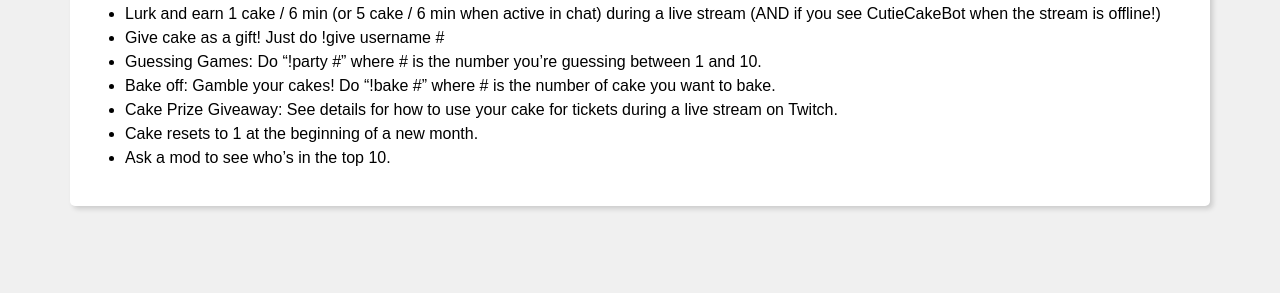
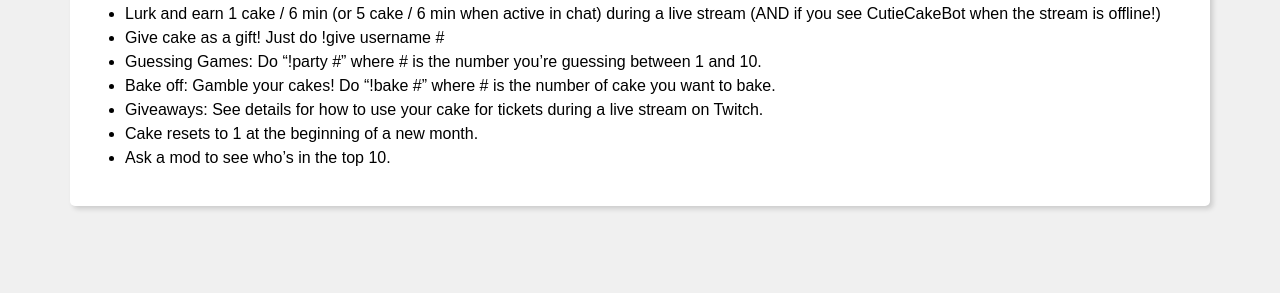
Before and after one commit to DeviCatOutlet/devicatoutlet.github.io, a Jekyll site: the page built from channelinfo.md, in a window 1280 px wide and 900 px high, scrolled down 1381 px. Shown: the part 475-768 px from the top of the window. Built offline with Jekyll 4.4.1, drawn with Linux system fonts in a browser that asks for light colours; our own code applies the rules of GitHub Pages for plain Markdown files.

Commit message:
Update channel info

```diff
--- a/channelinfo.md
+++ b/channelinfo.md
@@ -37,7 +37,7 @@ do the !cake command.
   between 1 and 10.
 * Bake off: Gamble your cakes! Do “!bake #” where # is the number of cake
   you want to bake.
-* Cake Prize Giveaway: See details for how to use your cake for tickets
+* Giveaways: See details for how to use your cake for tickets
  during a live stream on Twitch.
 * Cake resets to 1 at the beginning of a new month.
 * Ask a mod to see who’s in the top 10.
```
